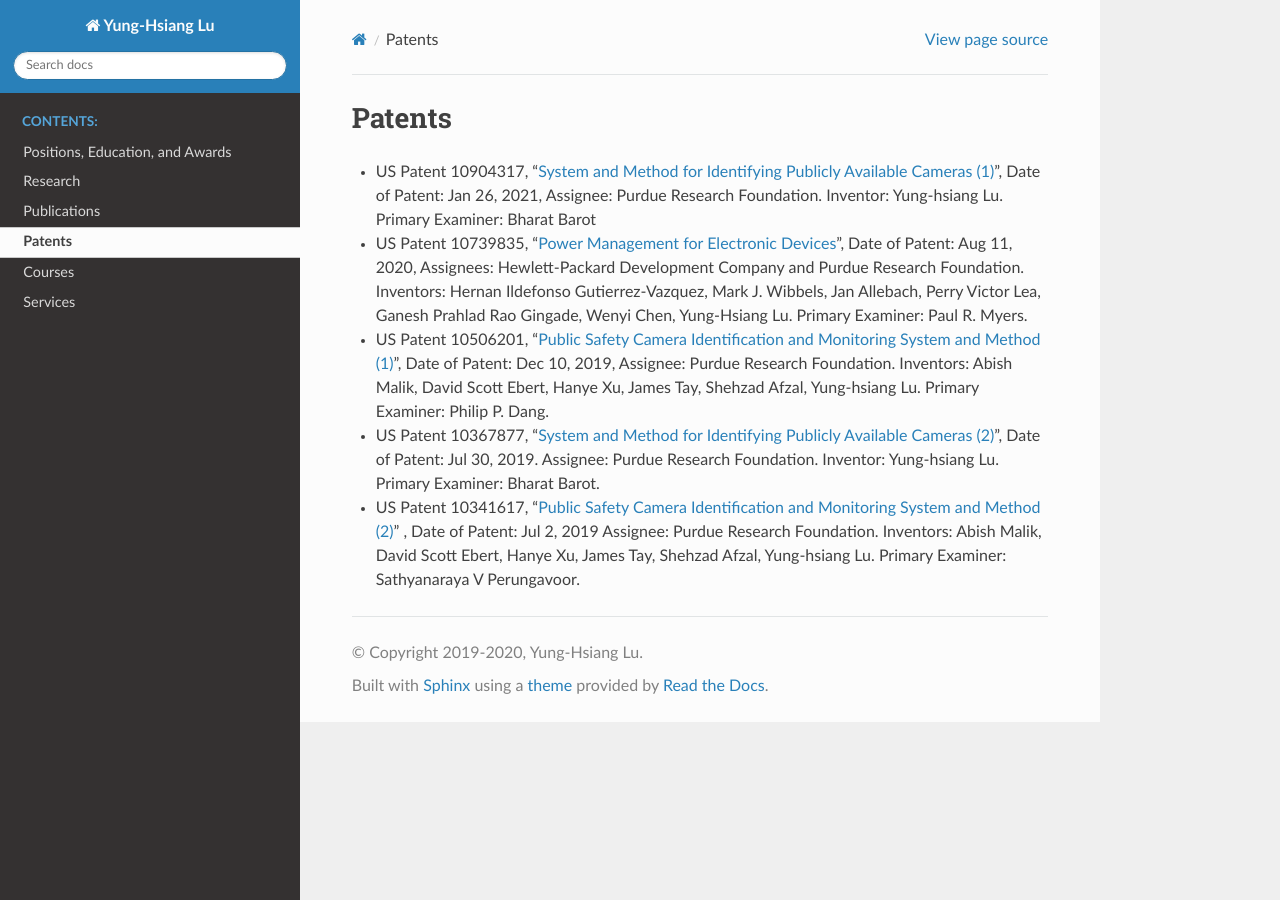
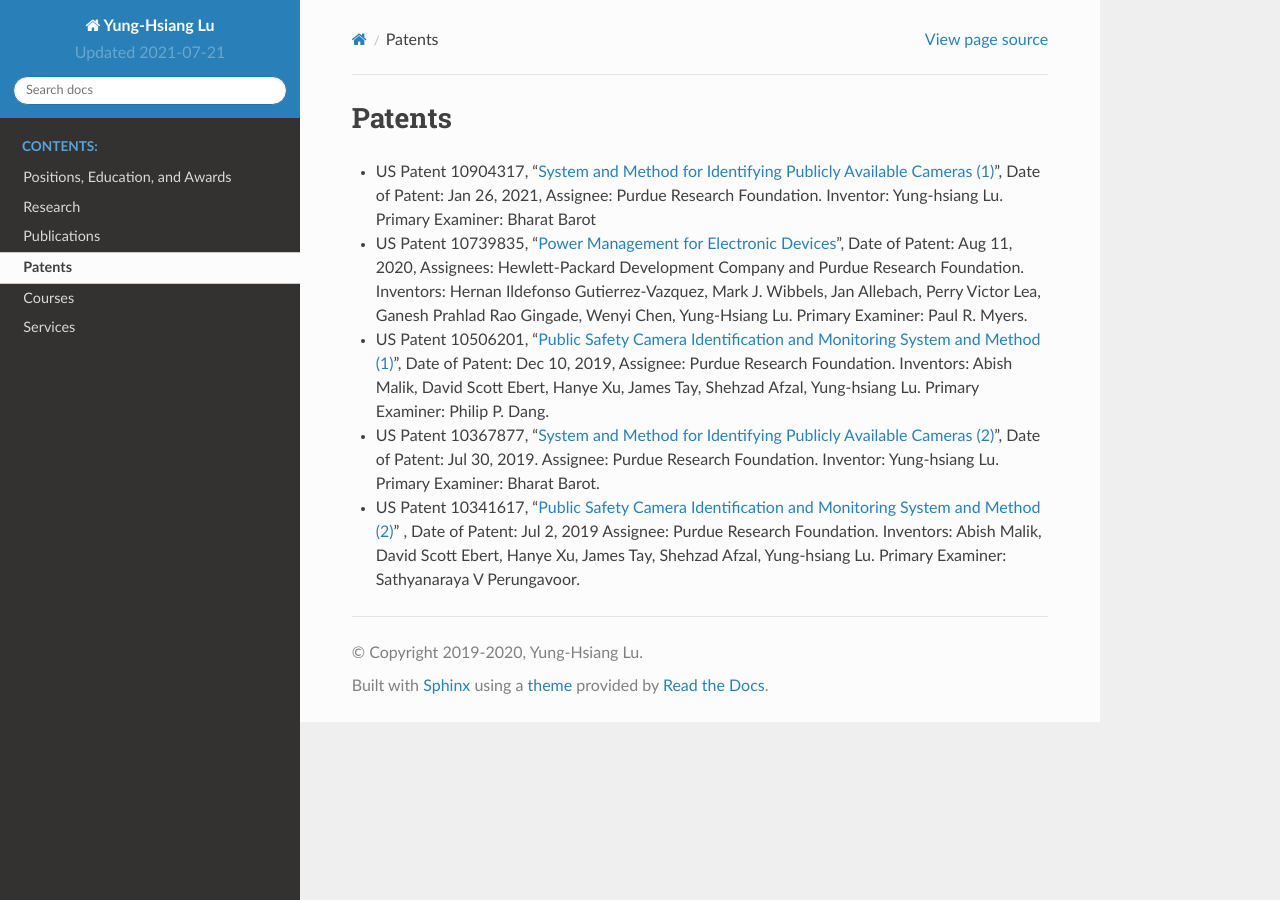
Before and after one commit to luyunghsiang/yhluweb, a Sphinx documentation site: the page built from source/patents.rst, in a window 1280 px wide. Built offline with Sphinx 7.4.7 and the Read the Docs theme 2.0.0, drawn with Linux system fonts in a browser that asks for light colours.

Commit message:
show updated date in upper left corner

```diff
--- a/source/conf.py
+++ b/source/conf.py
@@ -16,6 +16,7 @@
 # import sys
 # sys.path.insert(0, os.path.abspath('.'))
 
+from datetime import date
 
 # -- Project information -----------------------------------------------------
 
@@ -24,9 +25,9 @@ copyright = '2019-2020, Yung-Hsiang Lu'
 author = 'Yung-Hsiang Lu'
 
 # The short X.Y version
-version = ''
+version = date.today().strftime("Updated %Y-%m-%d")
 # The full version, including alpha/beta/rc tags
-release = ''
+release = version
 
 
 # -- General configuration ---------------------------------------------------
```
